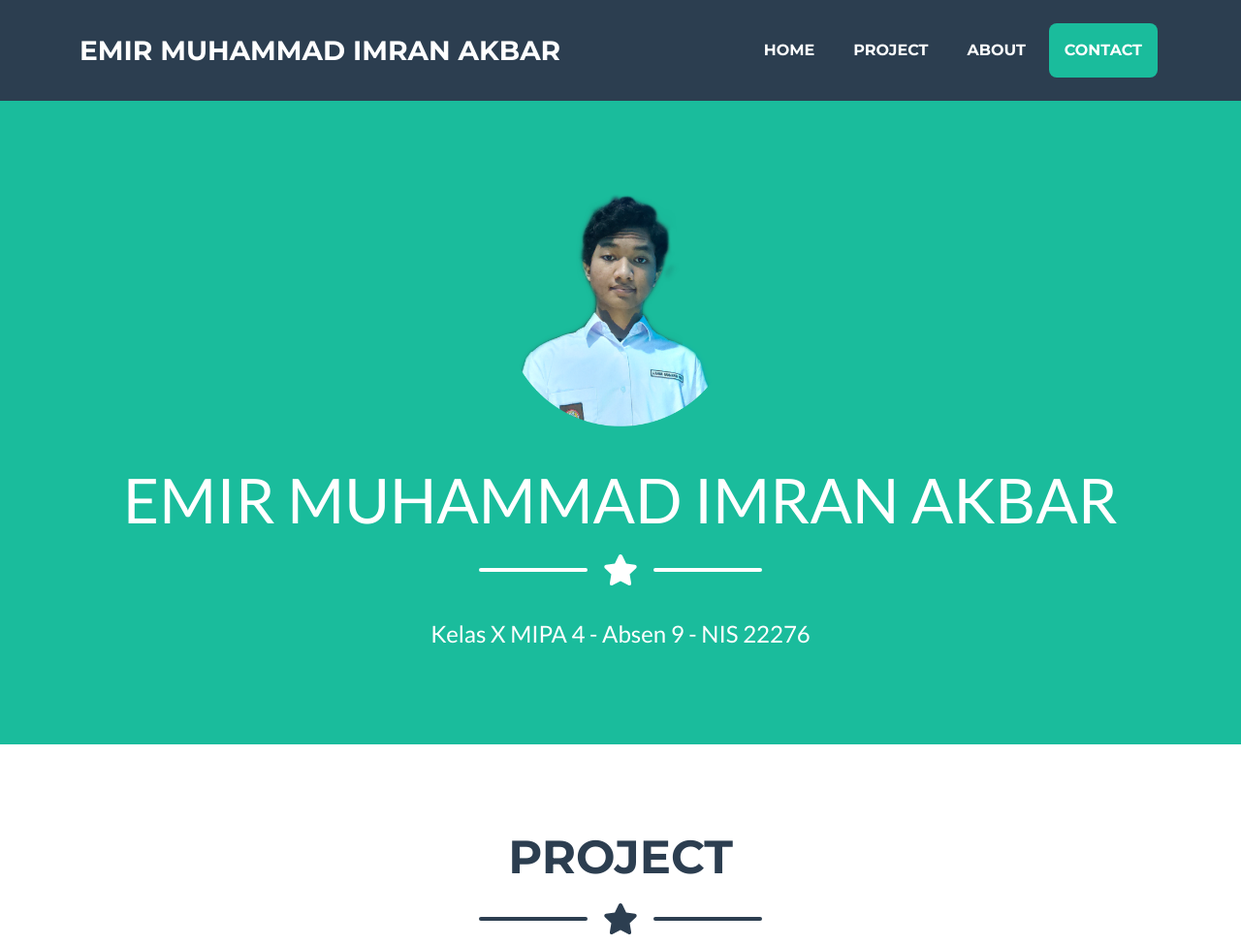
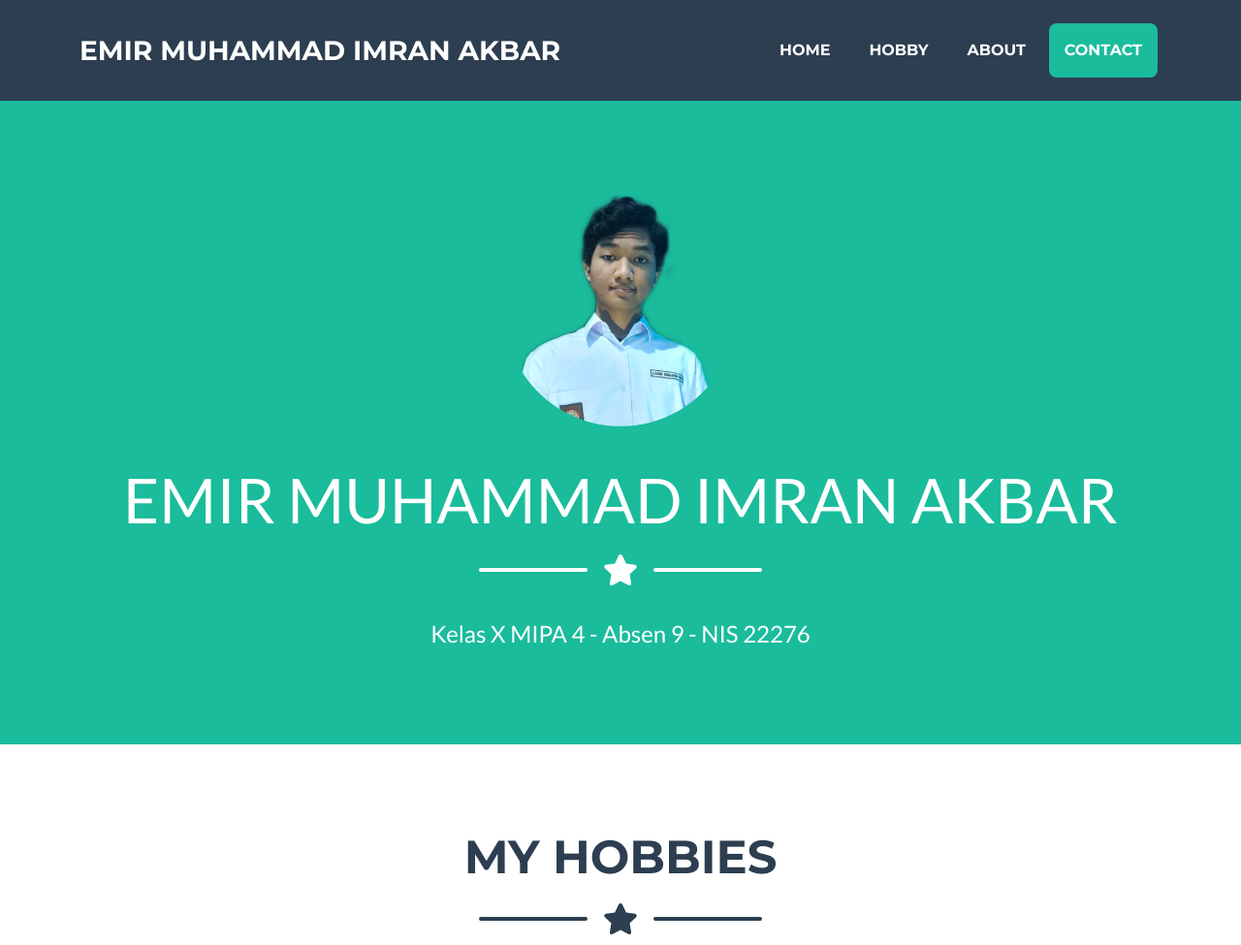
Before and after one commit to emirimran/emirimran.github.io, a plain HTML site: page index.html in a window 1280 px wide. Shown: the top 975 px of the page at 97% size. Drawn offline with nearby package versions, Linux system fonts and the light colour scheme.

Commit message:
mengubah judul

```diff
--- a/index.html
+++ b/index.html
@@ -28,7 +28,7 @@
                 <div class="collapse navbar-collapse" id="navbarResponsive">
                     <ul class="navbar-nav ms-auto">
                         <li class="nav-item mx-0 mx-lg-1"><a class="nav-link py-3 px-0 px-lg-3 rounded" href="#home">Home</a></li>
-                        <li class="nav-item mx-0 mx-lg-1"><a class="nav-link py-3 px-0 px-lg-3 rounded" href="#project">Project</a></li>
+                        <li class="nav-item mx-0 mx-lg-1"><a class="nav-link py-3 px-0 px-lg-3 rounded" href="#project">Hobby</a></li>
                         <li class="nav-item mx-0 mx-lg-1"><a class="nav-link py-3 px-0 px-lg-3 rounded" href="#about">About</a></li>
                         <li class="nav-item mx-0 mx-lg-1"><a class="nav-link py-3 px-0 px-lg-3 rounded" href="#contact">Contact</a></li>
                     </ul>
@@ -56,7 +56,7 @@
         <section class="page-section portfolio" id="project">
             <div class="container">
                 <!-- Portfolio Section Heading-->
-                <h2 class="page-section-heading text-center text-uppercase text-secondary mb-0">Project</h2>
+                <h2 class="page-section-heading text-center text-uppercase text-secondary mb-0">My Hobbies</h2>
                 <!-- Icon Divider-->
                 <div class="divider-custom">
                     <div class="divider-custom-line"></div>
```
